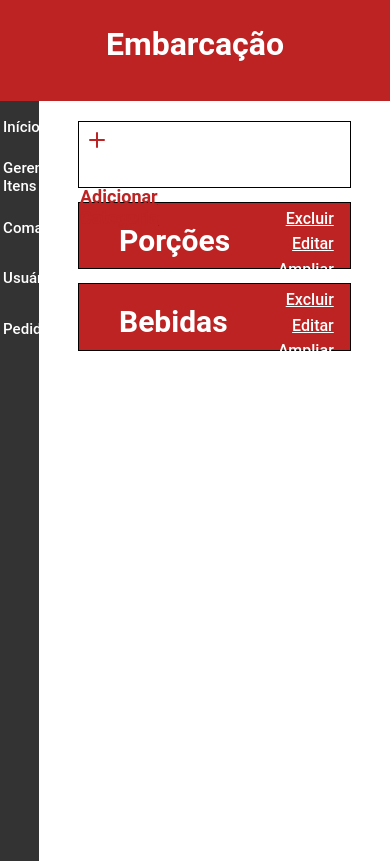
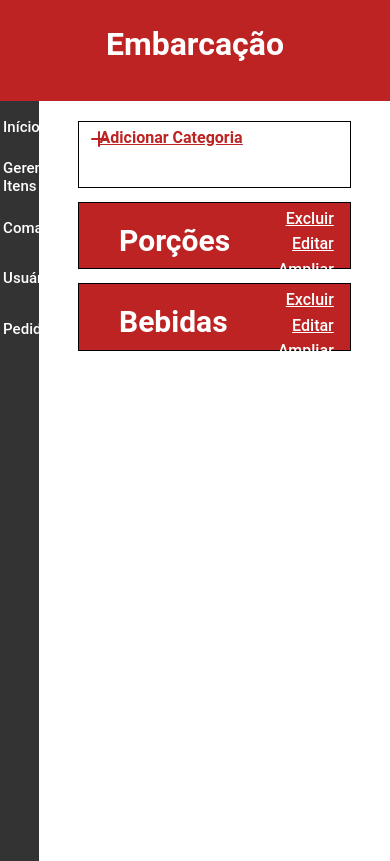
Before and after one commit to Luccacpl/Cardappio, a React (Create React App) app in the folder Cardappio/web/: page /Item in a window 390 px wide. Built offline with nearby package versions, Linux system fonts and the light colour scheme.

Commit message:
ButtonAdd Responsivo.

```diff
--- a/Cardappio/web/src/components/ButtonAdd/ButtonAdd.css
+++ b/Cardappio/web/src/components/ButtonAdd/ButtonAdd.css
@@ -38,3 +38,28 @@ p.children {
 
     margin-top: 10%;
 }
+
+@media only screen and (max-width: 1367px) {
+    .addCategoria .btnCategoria {
+        width: 100%;
+        height: 100%;
+    }
+
+    .addCategoria .divPlus{
+        width: 5vw;
+
+        float: left;
+        clear: right;
+    }
+
+    .addCategoria .divPlus .plusIcon {
+        margin-left: 35%;
+        margin-top: 20%;
+    }
+
+    p.children {
+        font-size: 16px;
+        margin-top: 1.8%;
+    }
+
+}
--- a/Cardappio/web/src/components/ButtonAdd/ButtonAdd.tsx
+++ b/Cardappio/web/src/components/ButtonAdd/ButtonAdd.tsx
@@ -12,7 +12,7 @@ function ButtonAdd(props:any) {
                     <FiPlus className="plusIcon"/>
                 </div>
                     {props.children}
-                </div>
+            </div>
         </div>
     );
 }
--- a/Cardappio/web/src/pages/Comandas/Comandas.css
+++ b/Cardappio/web/src/pages/Comandas/Comandas.css
@@ -24,4 +24,6 @@
     height: 100%;
 
     float: left;
+
+    margin-left: 7%;
 }
--- a/Cardappio/web/src/pages/Comandas/Comandas.tsx
+++ b/Cardappio/web/src/pages/Comandas/Comandas.tsx
@@ -1,7 +1,5 @@
 import React from 'react';
 import { Link } from 'react-router-dom';
-
-import { FiCamera } from 'react-icons/fi';
 
 import './Comandas.css';
 
@@ -26,9 +24,6 @@ function Comandas() {
 
             <Accordion title="Mesa 1">
                 <div className="content">
-                    <div className="contentPicture">
-                        <FiCamera className="camera"/>
-                    </div>
                     <div className="contentText">
                         <h2>Comanda 1</h2>
                     </div>
@@ -47,9 +42,6 @@ function Comandas() {
                 </div>
 
                 <div className="content">
-                    <div className="contentPicture">
-                        <FiCamera className="camera"/>
-                    </div>
                     <div className="contentText">
                         <h2>Comanda 2</h2>
                     </div>
@@ -76,9 +68,6 @@ function Comandas() {
 
             <Accordion title="Mesa 2">
                 <div className="content">
-                    <div className="contentPicture">
-                        <FiCamera className="camera"/>
-                    </div>
                     <div className="contentText">
                         <h2>Comanda 1</h2>
                     </div>
@@ -97,9 +86,6 @@ function Comandas() {
                 </div>
 
                 <div className="content">
-                    <div className="contentPicture">
-                        <FiCamera className="camera"/>
-                    </div>
                     <div className="contentText">
                         <h2>Comanda 2</h2>
                     </div>
@@ -126,9 +112,6 @@ function Comandas() {
 
             <Accordion title="Mesa 3" >
                 <div className="content">
-                    <div className="contentPicture">
-                        <FiCamera className="camera"/>
-                    </div>
                     <div className="contentText">
                         <h2>Comanda 1</h2>
                     </div>
@@ -147,9 +130,6 @@ function Comandas() {
                 </div>
 
                 <div className="content">
-                    <div className="contentPicture">
-                        <FiCamera className="camera"/>
-                    </div>
                     <div className="contentText">
                         <h2>Comanda 2</h2>
                     </div>
--- a/Cardappio/web/src/pages/Item/Item.css
+++ b/Cardappio/web/src/pages/Item/Item.css
@@ -25,3 +25,9 @@
 
     float: left;
 }
+
+@media only screen and (max-width: 1367px) {
+    #page-item .btnAdd p.children{
+        margin-left: 0%;
+    }
+}
```
Also changed, not shown: Cardappio/web/src/components/Accordion/Accordion.tsx (+1 -41 lines), 1 other file (tests, documents, lock files or other folders).
